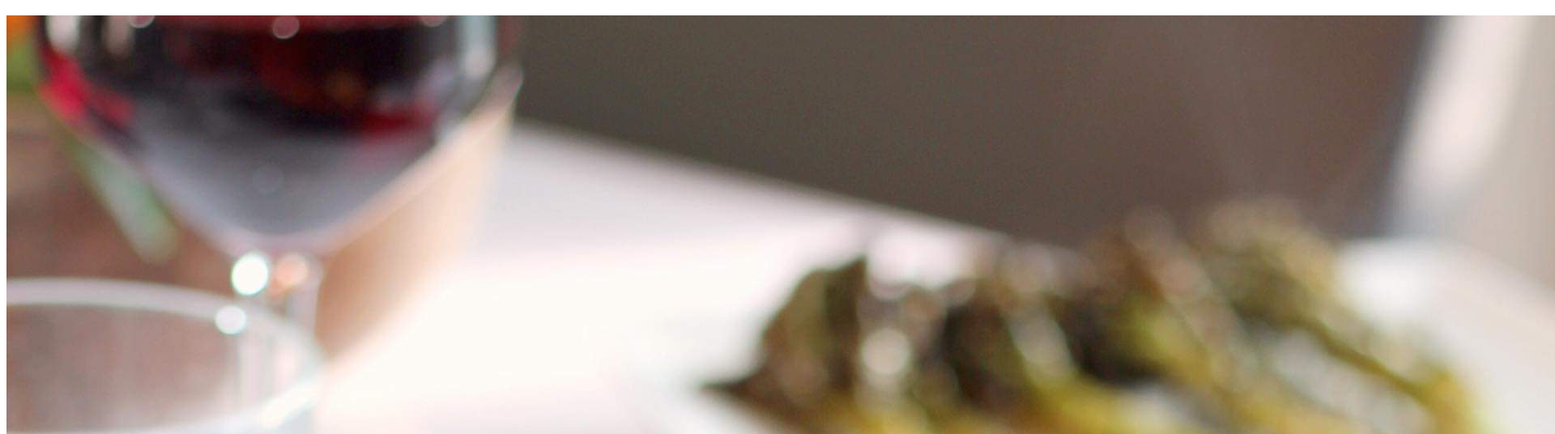
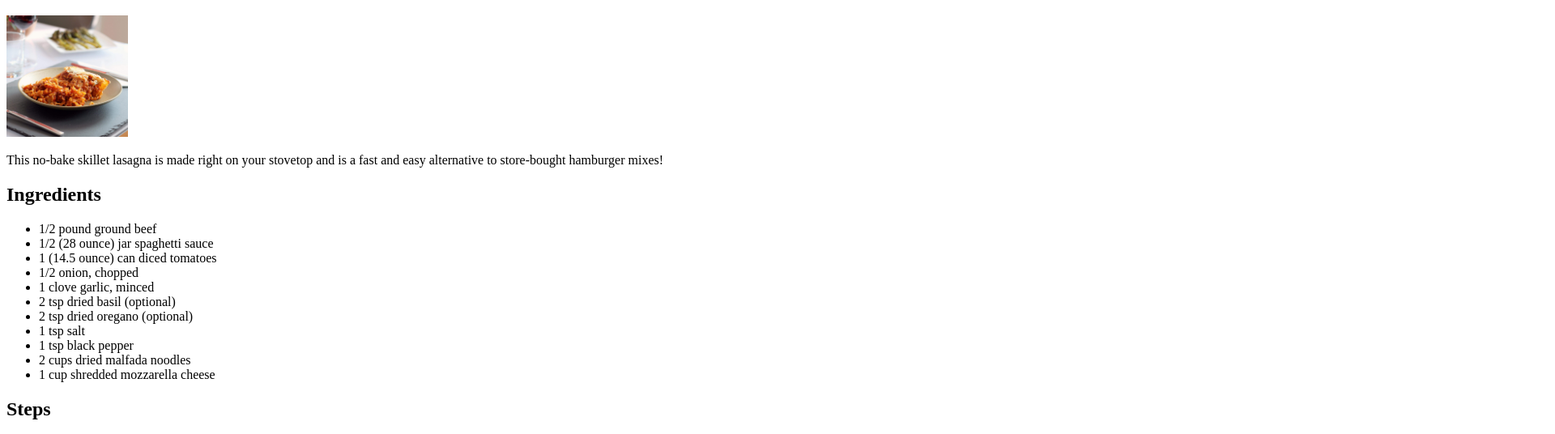
Before and after one commit to Thrydher/odin_recipes, a plain HTML site: page recipes/lasagna.html in a window 1280 px wide. Shown: the part 61-597 px from the top of the page at 81% size, 1920 px wide, since content can reach past the window. Drawn offline with Linux system fonts and the light colour scheme.

Commit message:
Edit H2 Ingredients

```diff
--- a/recipes/lasagna.html
+++ b/recipes/lasagna.html
@@ -6,9 +6,9 @@
     </head>
     <body>
         <h1>Lasagna</h1>
-        <img src="images/lasagna.jpg" alt="Lasagna picture" />
+        <img src="images/lasagna.jpg" alt="Lasagna picture" width="150px" height="150px"/>
         <p>This no-bake skillet lasagna is made right on your stovetop and is a fast and easy alternative to store-bought hamburger mixes!</p>
-        <2>Ingredients</2>
+        <h2>Ingredients</h2>
         <ul>
             <li>1/2 pound ground beef</li>
             <li>1/2 (28 ounce) jar spaghetti sauce</li>
```
